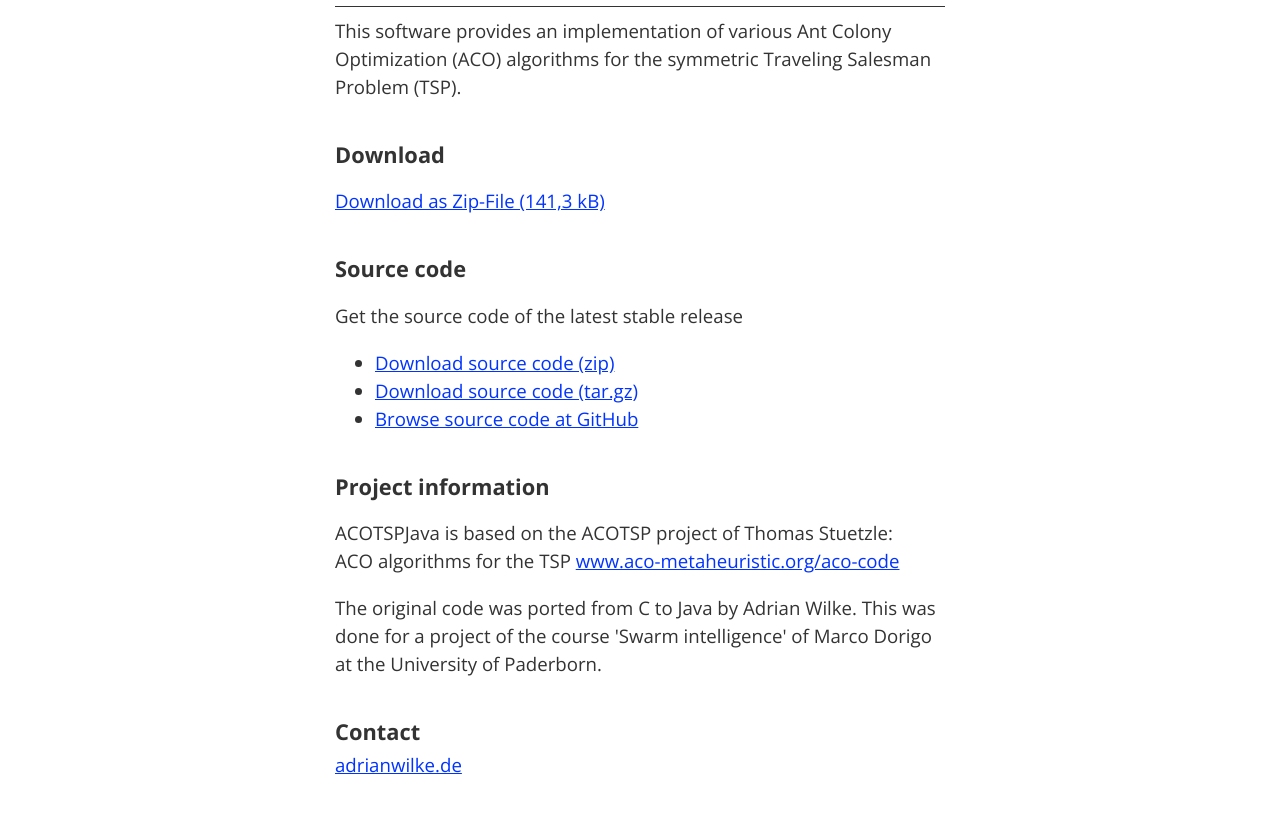
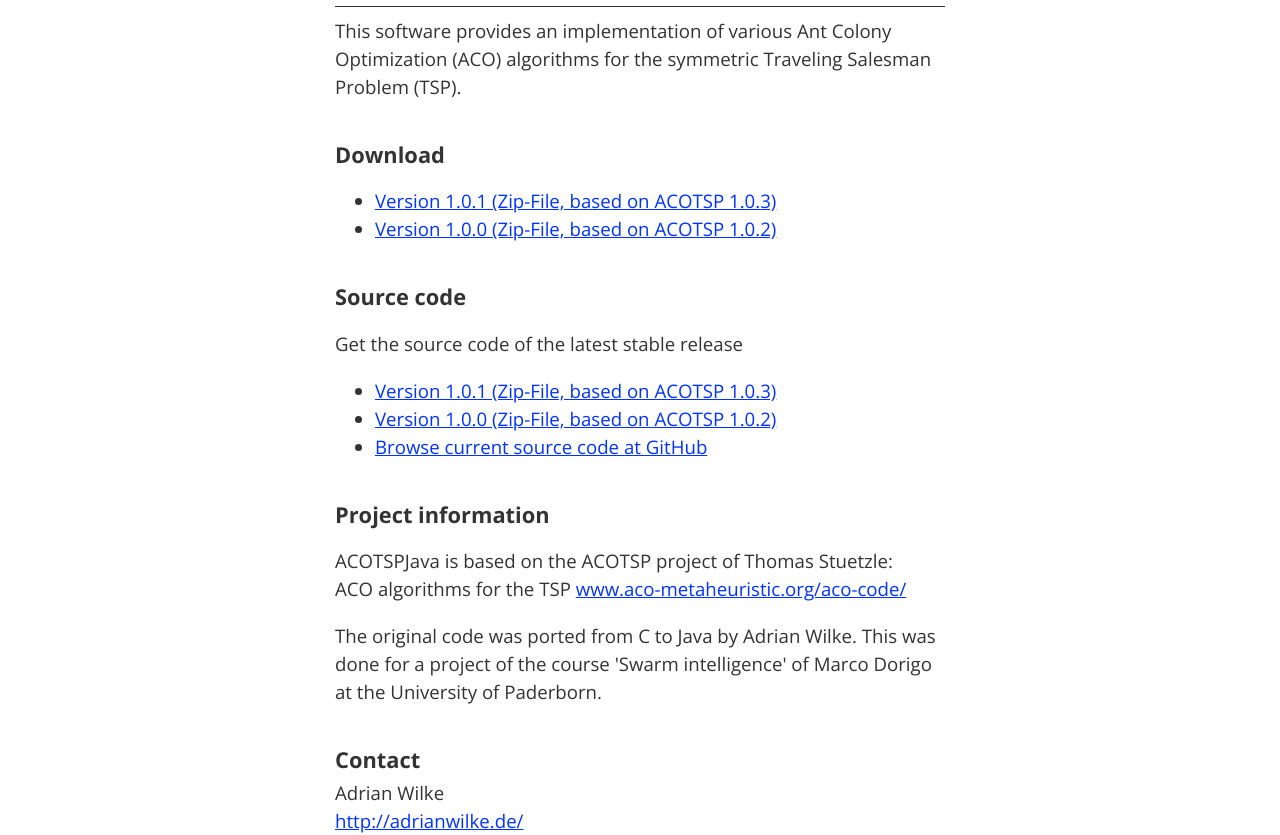
Before and after one commit to adibaba/adibaba.github.io, a plain HTML site: page ACOTSPJava/index.html in a window 1280 px wide. Shown: the part 133-968 px from the top of the page. Before the commit the page ends 912 px from the top, so only its background shows below. Drawn offline with nearby package versions, Linux system fonts and the light colour scheme.

Commit message:
updated to version 1.0.1

```diff
--- a/ACOTSPJava/index.html
+++ b/ACOTSPJava/index.html
@@ -34,8 +34,14 @@ This software provides an implementation of various Ant Colony Optimization
 
 <h3>Download</h3>
 
-<p><a href="https://github.com/adibaba/ACOTSPJava/releases/download/1.0.2-1.0.0/ACOTSPJava-1.0.2-1.0.0.zip">Download as Zip-File (141,3 kB)</a>
-</p>
+<ul>
+ <li>
+  <a href="https://github.com/adibaba/ACOTSPJava/releases/download/1.0.3-1.0.1/ACOTSPJava-1.0.3-1.0.1.zip">Version 1.0.1 (Zip-File, based on ACOTSP 1.0.3)</a>
+ </li>
+ <li>
+  <a href="https://github.com/adibaba/ACOTSPJava/releases/download/1.0.2-1.0.0/ACOTSPJava-1.0.2-1.0.0.zip">Version 1.0.0 (Zip-File, based on ACOTSP 1.0.2)</a>
+ </li>
+</ul>
 
 
 
@@ -46,13 +52,13 @@ Get the source code of the latest stable release
 </p>
 <ul>
  <li>
-  <a href="https://github.com/adibaba/ACOTSPJava/archive/1.0.2-1.0.0.zip">Download source code (zip)</a>
+  <a href="https://github.com/adibaba/ACOTSPJava/archive/1.0.3-1.0.1.zip">Version 1.0.1 (Zip-File, based on ACOTSP 1.0.3)</a>
  </li>
  <li>
-  <a href="https://github.com/adibaba/ACOTSPJava/archive/1.0.2-1.0.0.tar.gz">Download source code (tar.gz)</a>
+  <a href="https://github.com/adibaba/ACOTSPJava/archive/1.0.2-1.0.0.zip">Version 1.0.0 (Zip-File, based on ACOTSP 1.0.2)</a>
  </li>
  <li>
-  <a href="https://github.com/adibaba/ACOTSPJava/tree/1.0.2-1.0.0">Browse source code at GitHub</a>
+  <a href="https://github.com/adibaba/ACOTSPJava">Browse current source code at GitHub</a>
  </li>
 </ul>
 
@@ -63,7 +69,7 @@ Get the source code of the latest stable release
 <p>
 ACOTSPJava is based on the ACOTSP project of Thomas Stuetzle: <br />
 ACO algorithms for the TSP
-<a href="http://www.aco-metaheuristic.org/aco-code">www.aco-metaheuristic.org/aco-code</a>
+<a href="http://www.aco-metaheuristic.org/aco-code/">www.aco-metaheuristic.org/aco-code/</a>
 <!--<a href="http://iridia.ulb.ac.be/~mdorigo/ACO/aco-code/public-software.html">http://iridia.ulb.ac.be/~mdorigo/ACO/aco-code/public-software.html</a>-->
 </p>
 <p>
@@ -85,7 +91,8 @@ http://adibaba.github.io/ACOTSPJava/
 
 
 <h3>Contact</h3>
-<a href="http://adrianwilke.de/">adrianwilke.de</a>
+Adrian Wilke<br />
+<a href="http://adrianwilke.de/">http://adrianwilke.de/</a>
 
   </div><!-- container -->
  </body>
```
Also changed, not shown: index.html (+3 -2 lines).
